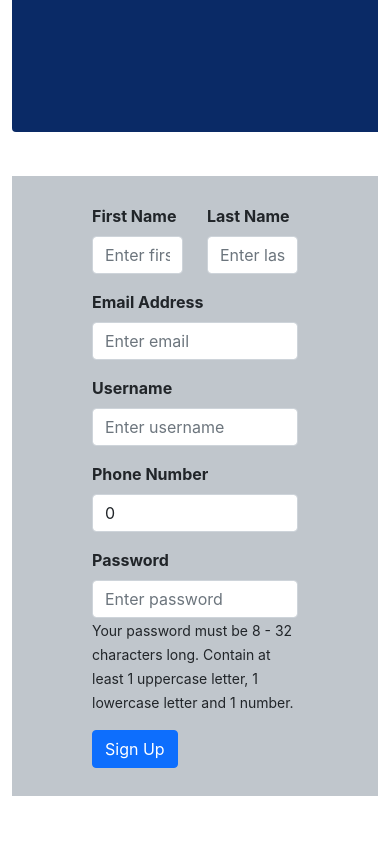
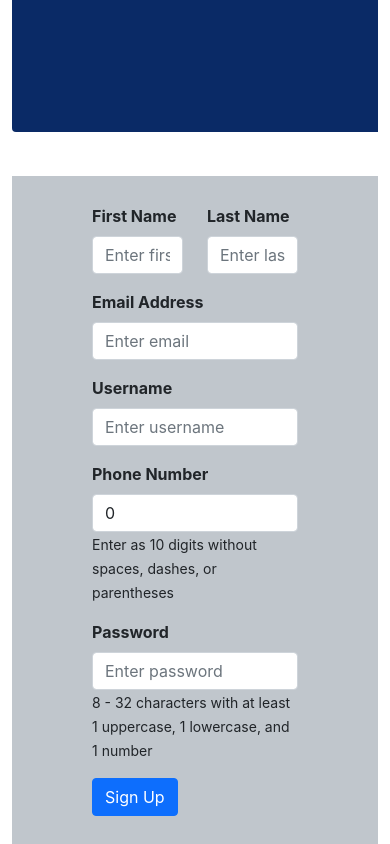
Before and after one commit to Dueonkim89/Job-Tracker, a React (Create React App) app: page /registration in a window 390 px wide. Shown: the part 564-1408 px from the top of the page. Before the commit the page ends 1360 px from the top, so only its background shows below. Built offline with nearby package versions, Linux system fonts and the light colour scheme.

Commit message:
fix form phone validation - ensure 10 digit length

```diff
--- a/src/client/components/Registration.js
+++ b/src/client/components/Registration.js
@@ -69,24 +69,24 @@ class Registration extends React.Component {
         const {firstName, lastName, email, userName, phoneNumber, password} = this.state;
 
         // See if all the form field has data and a valid strong password
-        this.setState({
+        const newState = {
             firstNameValid: validStringData(firstName.trim()),
             lastNameValid: validStringData(lastName.trim()),
             emailValid: validStringData(email),
             userNameValid: validStringData(userName.trim()),
-            phoneNumberValid: validIntData(phoneNumber),
+            phoneNumberValid: (validIntData(phoneNumber) && `${phoneNumber}`.length === 10),
             passwordValid: validPassword(password)
-        });
+        }
+        this.setState(newState);
 
         // TEST:: SEE IF GLOBAL CAN BE TOGGLED
         // console.log(this.changeGlobalState);
         // this.changeGlobalState(!this.globalState)
 
         // only make POST request when all the form field is valid
-        if (validStringData(firstName) && validStringData(lastName)
-            && validStringData(email) && validStringData(userName)
-            && validIntData(phoneNumber) && validPassword(password)) {
+        const isValidForm = Object.values(newState).every(isValid => isValid === true);
 
+        if (isValidForm) {
             // const serverURL: string  = getServerURL(process.env.NODE_ENV);
 
             // make sure data has same property name as server
@@ -128,7 +128,7 @@ class Registration extends React.Component {
                     this.userNameNotAvailable()
                     return;
                 } // else, server error.
-                alert("Error while registering your account. Pleae try again!")
+                alert("Error while registering your account. Please try again!")
                 return;
             }
         }
@@ -185,12 +185,15 @@ class Registration extends React.Component {
                 <Form.Group className="mb-3">
                     <Form.Label htmlFor="phoneNumber" style={{fontWeight: 'bold'}}>Phone Number</Form.Label>
                     <Form.Control style={{ border: !this.state.phoneNumberValid ? invalidStyle: ''}} id="phoneNumber" type="number" value={this.state.phoneNumber} onChange={this.enterPhoneNumber} placeholder="Enter phone number" />
+                    <Form.Text style={{color: '#212529'}} id="phoneHelpBlock">
+                        Enter as 10 digits without spaces, dashes, or parentheses
+                    </Form.Text>
                 </Form.Group>
                 <Form.Group className="mb-3">
                     <Form.Label htmlFor="password" style={{fontWeight: 'bold'}}>Password</Form.Label>
                     <Form.Control style={{ border: !this.state.passwordValid ? invalidStyle: ''}} id="password" type="password" value={this.state.password} onChange={this.enterPassword} placeholder="Enter password" />
                     <Form.Text style={{color: '#212529'}} id="passwordHelpBlock">
-                        Your password must be 8 - 32 characters long. Contain at least 1 uppercase letter, 1 lowercase letter and 1 number.
+                        8 - 32 characters with at least 1 uppercase, 1 lowercase, and 1 number
                     </Form.Text>
                 </Form.Group>
                 <Button type="submit">Sign Up</Button>
```
